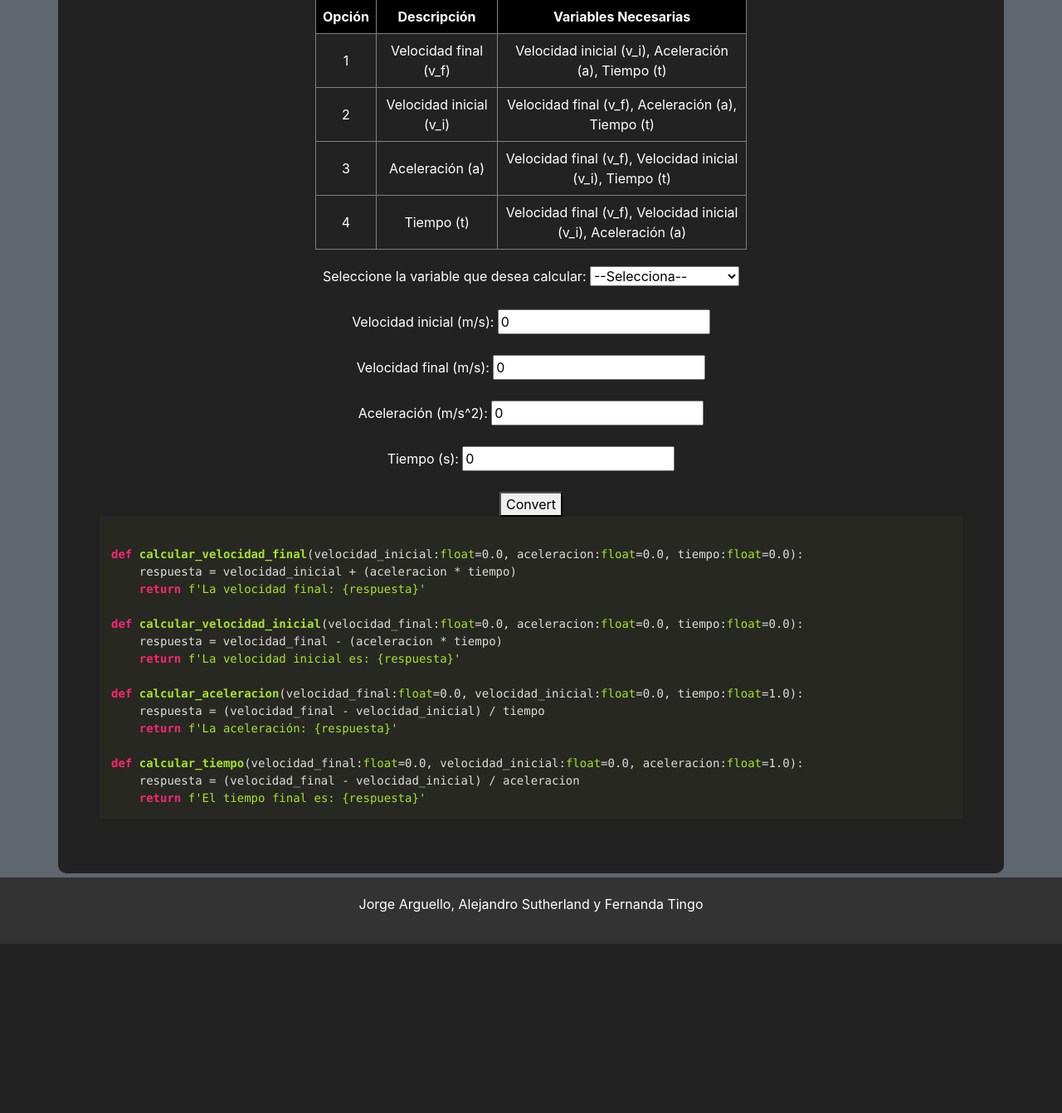
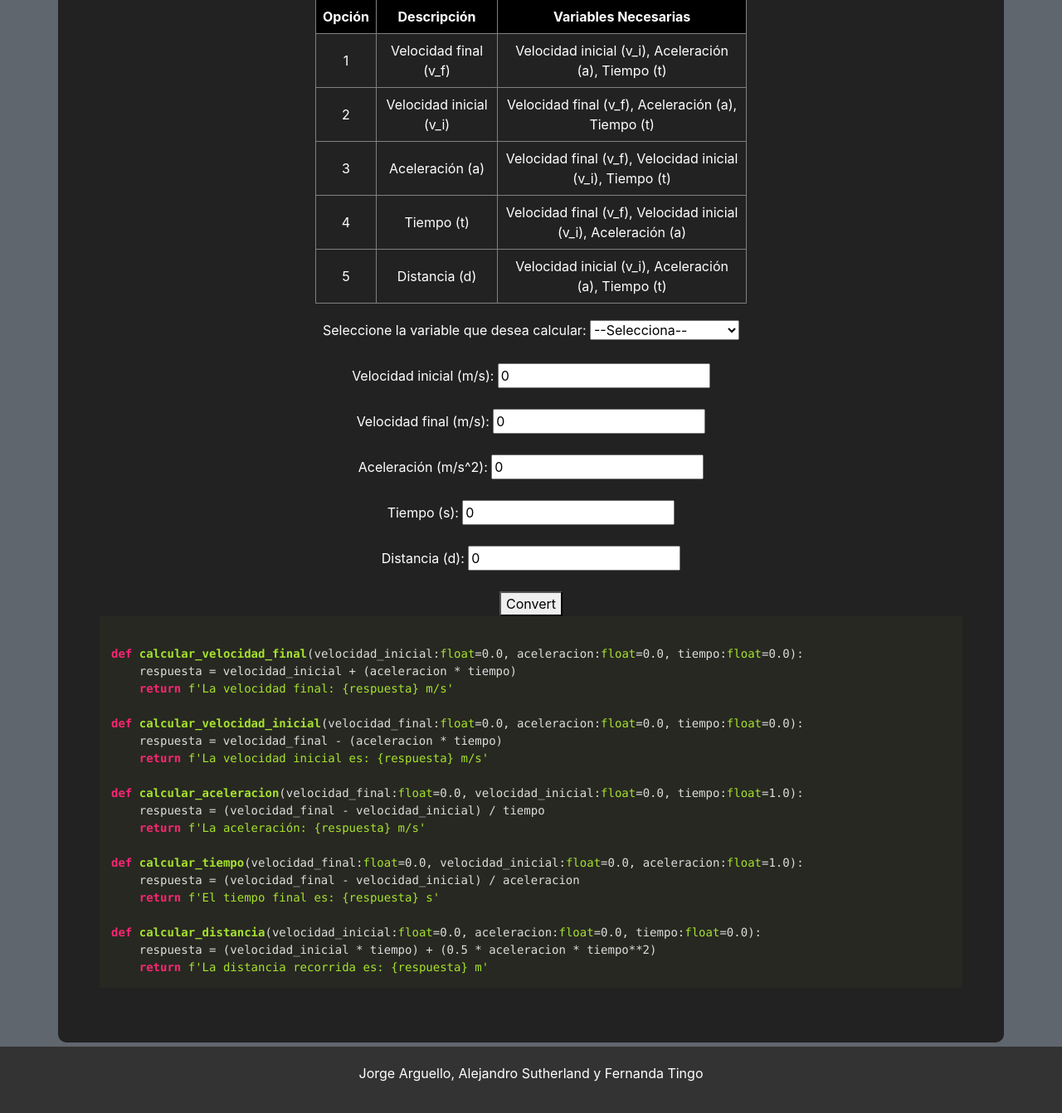
Before and after one commit to JorgeArguello1999/LinkSafePro, a Django app: page /speed/ in a window 1280 px wide. Shown: the part 320-1662 px from the top of the page at 83% size. Before the commit the page ends 1458 px from the top, so only its background shows below. Run offline with Django 5.2, Linux system fonts and the light colour scheme; some libraries are stand-ins or nearby versions.

Commit message:
feat: settings speed to add distance

```diff
--- a/speed/forms.py
+++ b/speed/forms.py
@@ -7,6 +7,7 @@ class CalculoForm(forms.Form):
         ('v_i', 'Velocidad inicial (v_i)'),
         ('a', 'Aceleración (a)'),
         ('t', 'Tiempo (t)'),
+        ('d', 'Distancia (d)')
     ]
 
     opcion = forms.ChoiceField(choices=OPCIONES, label='Seleccione la variable que desea calcular')
@@ -14,3 +15,4 @@ class CalculoForm(forms.Form):
     velocidad_final = forms.FloatField(required=False, label='Velocidad final (m/s)')
     aceleracion = forms.FloatField(required=False, label='Aceleración (m/s^2)')
     tiempo = forms.FloatField(required=False, label='Tiempo (s)')
+    distancia = forms.FloatField(required=False, label='Distancia (d)')
--- a/speed/templates/speed.html
+++ b/speed/templates/speed.html
@@ -46,6 +46,11 @@
         <td>Tiempo (t)</td>
         <td>Velocidad final (v_f), Velocidad inicial (v_i), Aceleración (a)</td>
     </tr>
+    <tr>
+        <td>5</td>
+        <td>Distancia (d)</td>
+        <td>Velocidad inicial (v_i), Aceleración (a), Tiempo (t)</td>
+    </tr>
 </table>
 
 <form method="post" action="">
@@ -67,9 +72,16 @@
   var v_i = document.getElementById('id_velocidad_inicial');
   var a = document.getElementById('id_aceleracion');
   var t = document.getElementById('id_tiempo');
+  var d = document.getElementById('id_distancia');
 
   opcion.addEventListener('change', function() {
     var opcionSeleccionada = opcion.value;
+    v_f.disabled = false;
+    v_i.disabled = false;
+    a.disabled = false;
+    t.disabled = false;
+    d.disabled = false;
+
     switch (opcionSeleccionada) {
       case "v_f":
         v_f.disabled = true;
@@ -83,6 +95,9 @@
       case "t":
         t.disabled = true;
         break;
+      case "d":
+        d.disabled = true;
+        break;
       default:
         break;
     }
@@ -90,7 +105,6 @@
 </script>
 {% endblock %}
 
-
 {% block devcontainer %}
 {{ code }}
 {% endblock %}
--- a/speed/views.py
+++ b/speed/views.py
@@ -12,6 +12,7 @@ def get(request):
         'velocidad_final': 0,
         'aceleracion': 0,
         'tiempo': 0,
+        'distancia': 0
     })
 
     if request.method == 'POST':
@@ -36,6 +37,9 @@ def get(request):
                 elif opcion == 't': result = speed.calcular_tiempo(
                     float(velocidad_final), float(velocidad_inicial), float(aceleracion)
                 )
+                elif opcion == 'd': result = speed.calcular_distancia(
+                    float(velocidad_inicial), float(aceleracion), int(tiempo)
+                )
             except Exception as e:
                 print(e)
                 result = f"Error: {e}"
--- a/tools/speed.py
+++ b/tools/speed.py
@@ -1,15 +1,19 @@
 def calcular_velocidad_final(velocidad_inicial:float=0.0, aceleracion:float=0.0, tiempo:float=0.0):
     respuesta = velocidad_inicial + (aceleracion * tiempo)
-    return f'La velocidad final: {respuesta}'
+    return f'La velocidad final: {respuesta} m/s'
 
 def calcular_velocidad_inicial(velocidad_final:float=0.0, aceleracion:float=0.0, tiempo:float=0.0):
     respuesta = velocidad_final - (aceleracion * tiempo)
-    return f'La velocidad inicial es: {respuesta}'
+    return f'La velocidad inicial es: {respuesta} m/s'
 
 def calcular_aceleracion(velocidad_final:float=0.0, velocidad_inicial:float=0.0, tiempo:float=1.0):
     respuesta = (velocidad_final - velocidad_inicial) / tiempo
-    return f'La aceleración: {respuesta}'
+    return f'La aceleración: {respuesta} m/s'
 
 def calcular_tiempo(velocidad_final:float=0.0, velocidad_inicial:float=0.0, aceleracion:float=1.0):
     respuesta = (velocidad_final - velocidad_inicial) / aceleracion
-    return f'El tiempo final es: {respuesta}'
+    return f'El tiempo final es: {respuesta} s'
+
+def calcular_distancia(velocidad_inicial:float=0.0, aceleracion:float=0.0, tiempo:float=0.0):
+    respuesta = (velocidad_inicial * tiempo) + (0.5 * aceleracion * tiempo**2)
+    return f'La distancia recorrida es: {respuesta} m'
```
